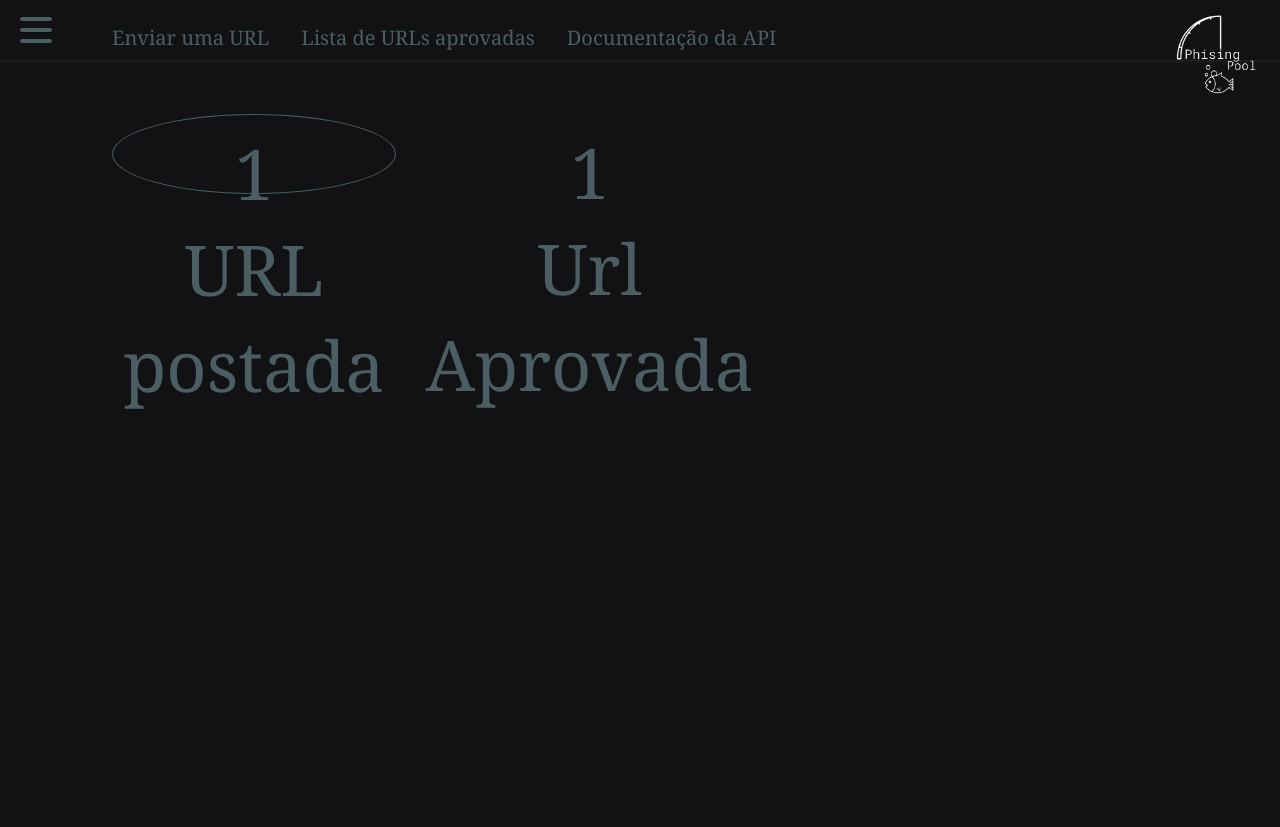
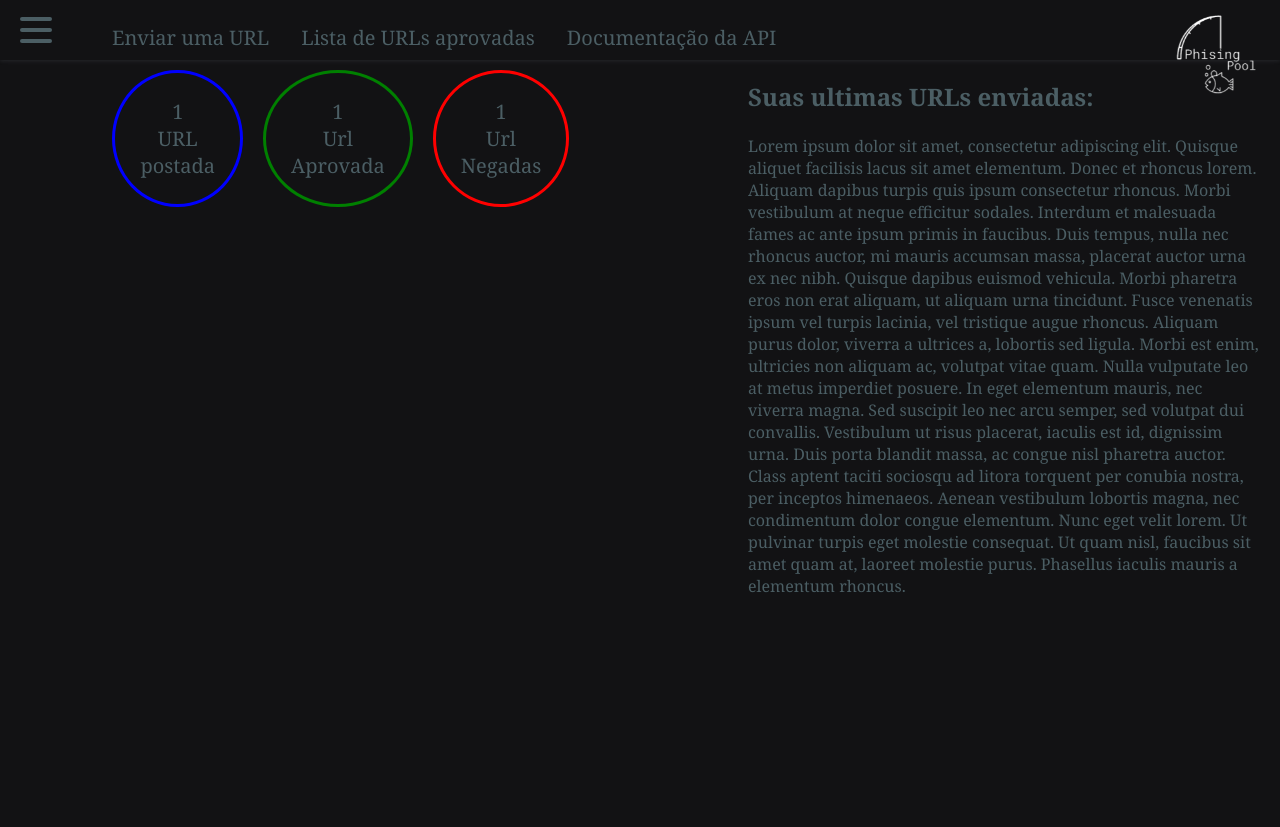
Before and after one commit to kb5134/phishpool, a Flask app: page /account/ in a window 1280 px wide. Before the commit the page ends 409 px from the top, so only its background shows below. Run offline with Flask 2, Linux system fonts and the light colour scheme.

Commit message:
inserindo os elementos flutuantes de lista e as urls postadas

```diff
--- a/app/static/css/base.css
+++ b/app/static/css/base.css
@@ -5,31 +5,49 @@
  }
 
  .urls{
-  position: fixed;
+  position: absolute;
   left: 8%;
-  top: 13%;
   display: flex;
-	width: 100px;
-	height: 100px;
-
  }
 
 .postadas{
-  position: relative;
   text-align: center;
-  font-size: 70px;
-  padding: 10px;
+  font-size: 20px;
+  padding: 25px;
   margin: 10px;
-  border-width: 1px;
-  border-style:solid;
-  border-radius: 100%;
+  border-style: solid;
+  width: fit-content;
+  height: fit-content;
+  border-radius: 50%;
+  border-color: blue;
 }
 
 .aprovadas{
   margin: 10px;
-  position: relative;
   text-align: center;
-  font-size: 70px;
-  padding: 10px;
+  font-size: 20px;
+  padding: 25px;
+  border-style: solid;
+  width: fit-content;
+  height: fit-content;
+  border-radius: 50%;
+  border-color: green;
+}
 
+.negadas{
+  margin: 10px;
+  text-align: center;
+  font-size: 20px;
+  padding: 25px;
+  border-style: solid;
+  width: fit-content;
+  height: fit-content;
+  border-radius: 50%;
+  border-color: red;
 }
+
+aside{
+  width: 40%;
+  float: right;
+  margin: 20px;
+}
--- a/app/static/css/menu.css
+++ b/app/static/css/menu.css
@@ -164,7 +164,7 @@ ul li a{
 }
 
 .actions{
-  position: fixed;
+  position: absolute;
   top: 8px;
   left: 7.5%;
 }
--- a/app/templates/account.html
+++ b/app/templates/account.html
@@ -24,7 +24,7 @@
               <span class="line line3"></span>
             </div>
 
-            <img src="{{url_for('static', filename='images/logo-white-2.png')}}" class="logo">
+            <a href="/"><img src="{{url_for('static', filename='images/logo-white-2.png')}}" class="logo"></a>
 
             <div class="menu-items">
               <li><a href="#">Home</a></li>
@@ -41,13 +41,25 @@
       <div class="urls">
         <div class="postadas">
           <p>1</p>
-          <p>URL postada</p>
+          <p>URL <br> postada</p>
         </div>
         <div class="aprovadas">
           <p>1</p>
-          <p>Url Aprovada</p>
+          <p>Url <br>Aprovada</p>
+        </div>
+        <div class="negadas">
+          <p>1</p>
+          <p>Url <br>Negadas</p>
         </div>
       </div>
+
     </main>
+    <aside>
+      <h2>Suas ultimas URLs enviadas:</h2>
+      <p><br>  Lorem ipsum dolor sit amet, consectetur adipiscing elit. Quisque aliquet facilisis lacus sit amet elementum. Donec et rhoncus lorem. Aliquam dapibus turpis quis ipsum consectetur rhoncus. Morbi vestibulum at neque efficitur sodales. Interdum et malesuada fames ac ante ipsum primis in faucibus. Duis tempus, nulla nec rhoncus auctor, mi mauris accumsan massa, placerat auctor urna ex nec nibh. Quisque dapibus euismod vehicula. Morbi pharetra eros non erat aliquam, ut aliquam urna tincidunt. Fusce venenatis ipsum vel turpis lacinia, vel tristique augue rhoncus. Aliquam purus dolor, viverra a ultrices a, lobortis sed ligula. Morbi est enim, ultricies non aliquam ac, volutpat vitae quam. Nulla vulputate leo at metus imperdiet posuere. In eget elementum mauris, nec viverra magna.
+
+        Sed suscipit leo nec arcu semper, sed volutpat dui convallis. Vestibulum ut risus placerat, iaculis est id, dignissim urna. Duis porta blandit massa, ac congue nisl pharetra auctor. Class aptent taciti sociosqu ad litora torquent per conubia nostra, per inceptos himenaeos. Aenean vestibulum lobortis magna, nec condimentum dolor congue elementum. Nunc eget velit lorem. Ut pulvinar turpis eget molestie consequat. Ut quam nisl, faucibus sit amet quam at, laoreet molestie purus. Phasellus iaculis mauris a elementum rhoncus. </p>
+
+    </aside>
 </body>
 </html>
```
